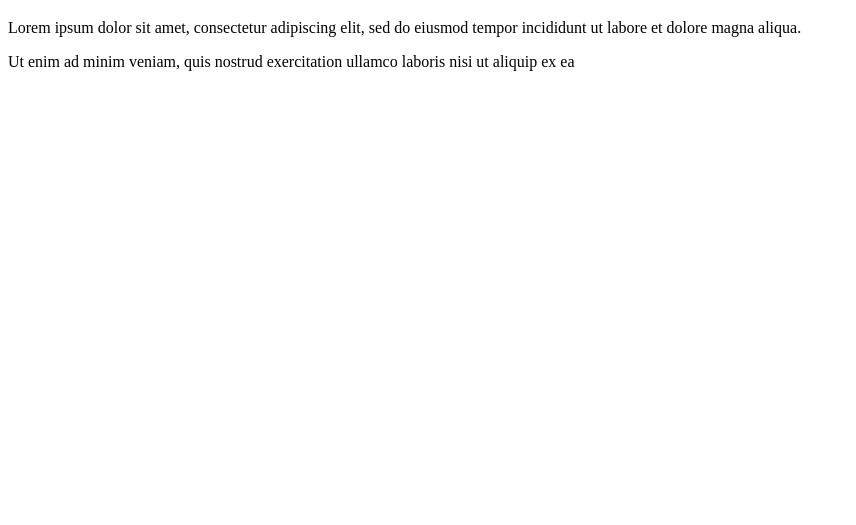
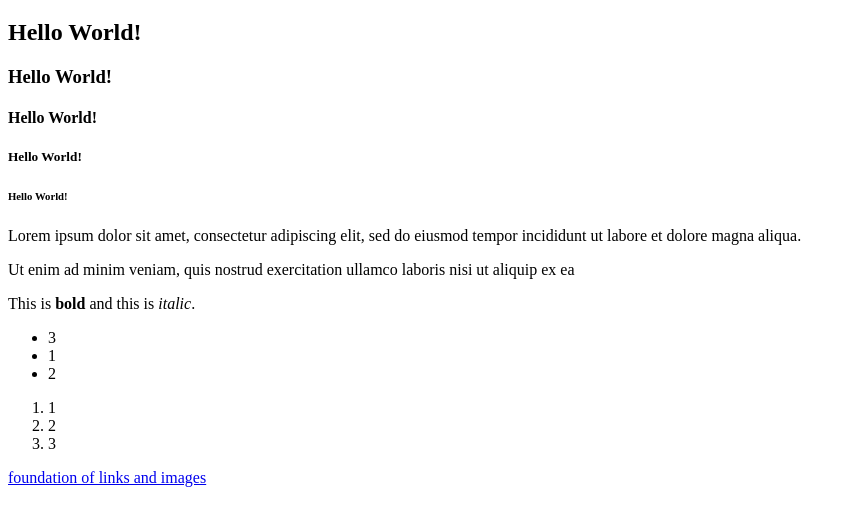
Before and after one commit to a1an-huang/OdinProjectFoundations, a plain HTML site: page index.html in a window 1280 px wide. Shown: the part 61-586 px from the top of the page, without its empty margins (0-856 px from the left). Drawn offline with Linux system fonts and the light colour scheme.

Commit message:
links and images assignment

```diff
--- a/index.html
+++ b/index.html
@@ -4,11 +4,21 @@
     <meta charset="UTF-8" />
     <meta http-equiv="X-UA-Compatible" content="IE=edge" />
     <meta name="viewport" content="width=device-width, initial-scale=1.0" />
+
+    <!--- Title  -->
     <title>My First WebPage</title>
   </head>
 
   <body>
+    <!-- Headings Tags -->
     <h1>Hello World!</h1>
+    <h2>Hello World!</h2>
+    <h3>Hello World!</h3>
+    <h4>Hello World!</h4>
+    <h5>Hello World!</h5>
+    <h6>Hello World!</h6>
+
+    <!-- Paragraph Tag -->
     <p>
       Lorem ipsum dolor sit amet, consectetur adipiscing elit, sed do eiusmod
       tempor incididunt ut labore et dolore magna aliqua.
@@ -17,5 +27,27 @@
       Ut enim ad minim veniam, quis nostrud exercitation ullamco laboris nisi ut
       aliquip ex ea
     </p>
+
+    <!-- Bold and Italic Tags -->
+    <p>This is <strong>bold</strong> and this is <em>italic</em>.</p>
+
+    <!-- Unordered List -->
+    <ul>
+      <li>3</li>
+      <li>1</li>
+      <li>2</li>
+    </ul>
+
+    <!-- Ordered List -->
+    <ol>
+      <li>1</li>
+      <li>2</li>
+      <li>3</li>
+    </ol>
+
+    <!-- Anchor -->
+    <a href="odin-links-and-images/index.html"
+      >foundation of links and images</a
+    >
   </body>
 </html>
```
Also changed, not shown: README.md.
